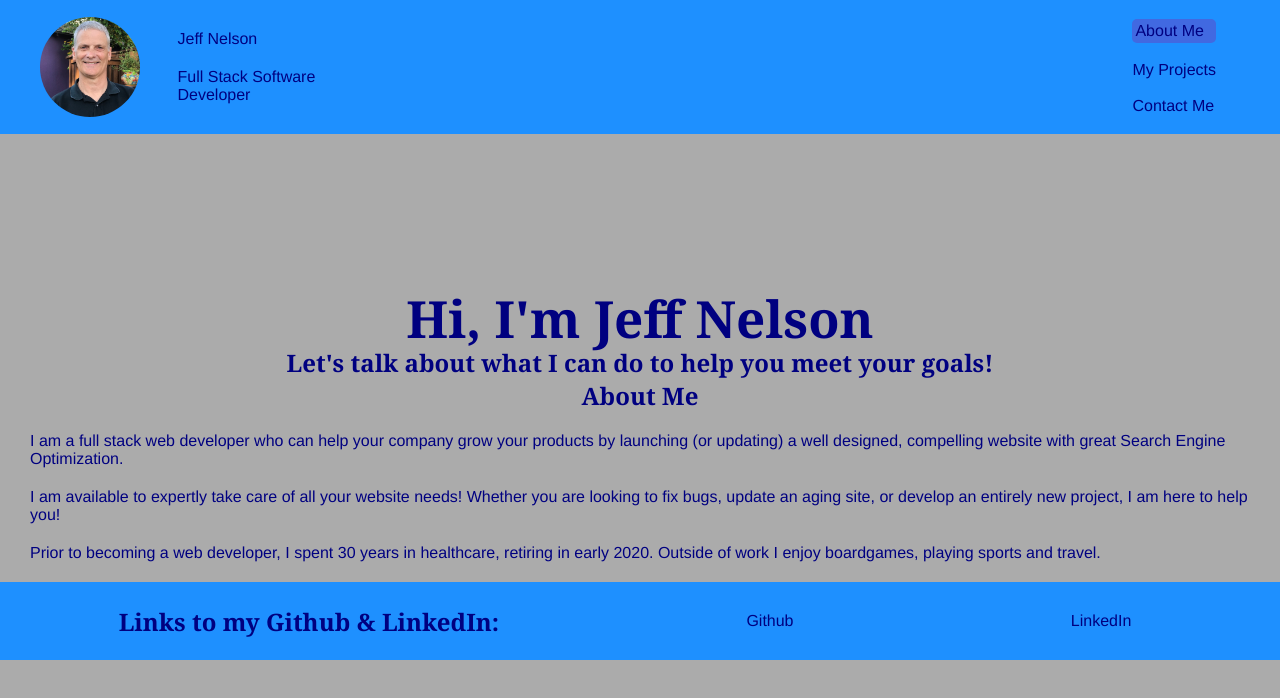
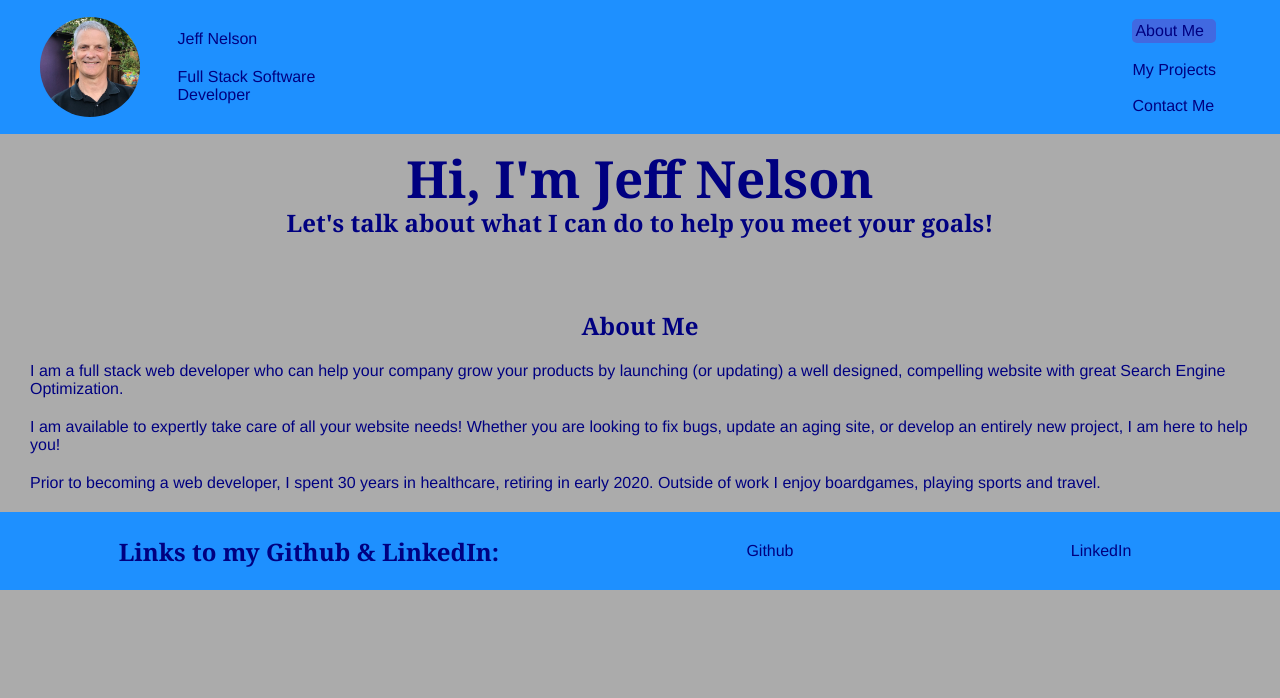
Before and after one commit to Jeffreydne/MyPortfolio-Jeff-Nelson, a React (Vite) app: page / in a window 1280 px wide. Shown: the top 698 px of the page. Built offline with nearby package versions, Linux system fonts and the light colour scheme.

Commit message:
fix bug in footer, contactForm width

```diff
--- a/src/App.css
+++ b/src/App.css
@@ -16,6 +16,7 @@ body {
   background-color: #ababab;
   color: navy;
   max-width: 1400px;
+  display:block !important;
 }
 
   /* header will be fixed to top of window with position fixed. z-index is 3 to allow for use of z-index in a tooltip in main section.*/
@@ -103,9 +104,9 @@ main {
   /* max-width: 1400px; */
 }
  /* main-head margin allows h1 and h2 to display beneath the fixed header */
- /* #main-head {
-  margin: 20px 0 0 0;
-} */
+ #main-head {
+  padding-bottom: 70px;
+}
 
 /* class card divs allow the card elements (headline, image & description) to align vertically using flexbox.  */
 .card {
```
Also changed, not shown: src/components/Header.jsx (line endings or trailing spaces).
